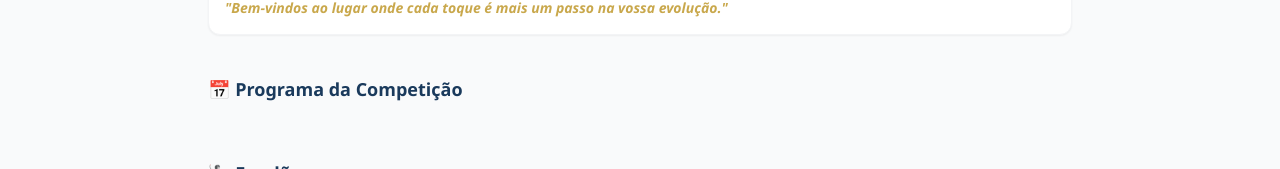
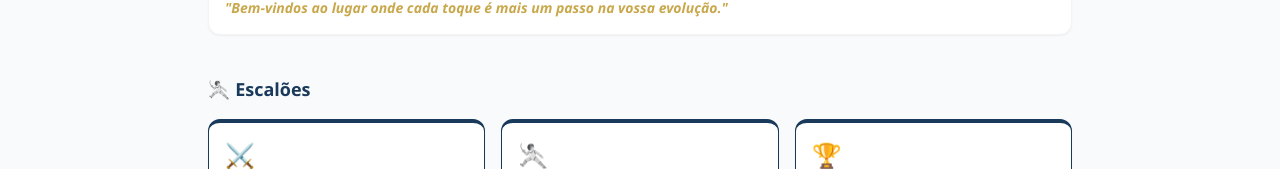
Before and after one commit to EduardoFDuarte/Prova-EFA, a React (Vite) app: page /#/ in a window 1280 px wide. Shown: the part 590-759 px from the top of the page. Built offline with nearby package versions, Linux system fonts and the light colour scheme; no server answers.

Commit message:
bug fixes

```diff
--- a/src/pages/HomePage.tsx
+++ b/src/pages/HomePage.tsx
@@ -85,12 +85,6 @@ export default function HomePage() {
         </p>
       </section>
 
-      {/* Programa */}
-      <section className="space-y-4">
-        <h2 className="text-lg font-bold text-efa-blue">📅 Programa da Competição</h2>
-        <div className="grid sm:grid-cols-2 gap-4">
-                 </div>
-      </section>
 
       {/* Escalões */}
       <section className="space-y-4">
```
